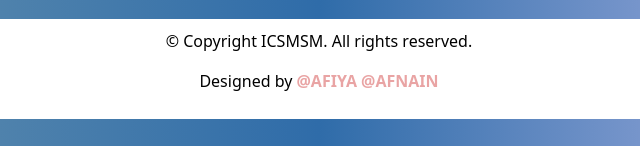
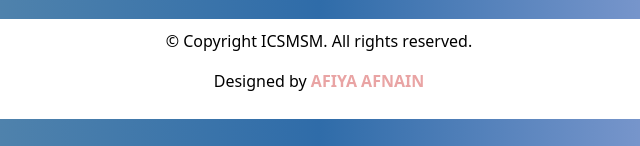
Before and after one commit to SHAIKAFIYA786/ConferenceProjectfinal, a website: page home.html in a window 1280 px wide. Shown: the part 1682-1828 px from the top of the page, 321-961 px from the left. Drawn offline with nearby package versions, Linux system fonts and the light colour scheme; files that its build step writes are made by us from their sources; files whose address does not match are found by name.

Commit message:
Update home.html

```diff
--- a/home.html
+++ b/home.html
@@ -170,7 +170,7 @@
         <!-- Copyright Section -->
         <div class="footer-bottom">
             <p>© Copyright ICSMSM. All rights reserved.</p>
-            <p>Designed by <span class="designer">@AFIYA @AFNAIN</span></p>
+            <p>Designed by <span class="designer">AFIYA AFNAIN</span></p>
         </div>
     </footer>
     <script src="https://cdn.jsdelivr.net/npm/bootstrap@5.3.0/dist/js/bootstrap.bundle.min.js"></script>
```
